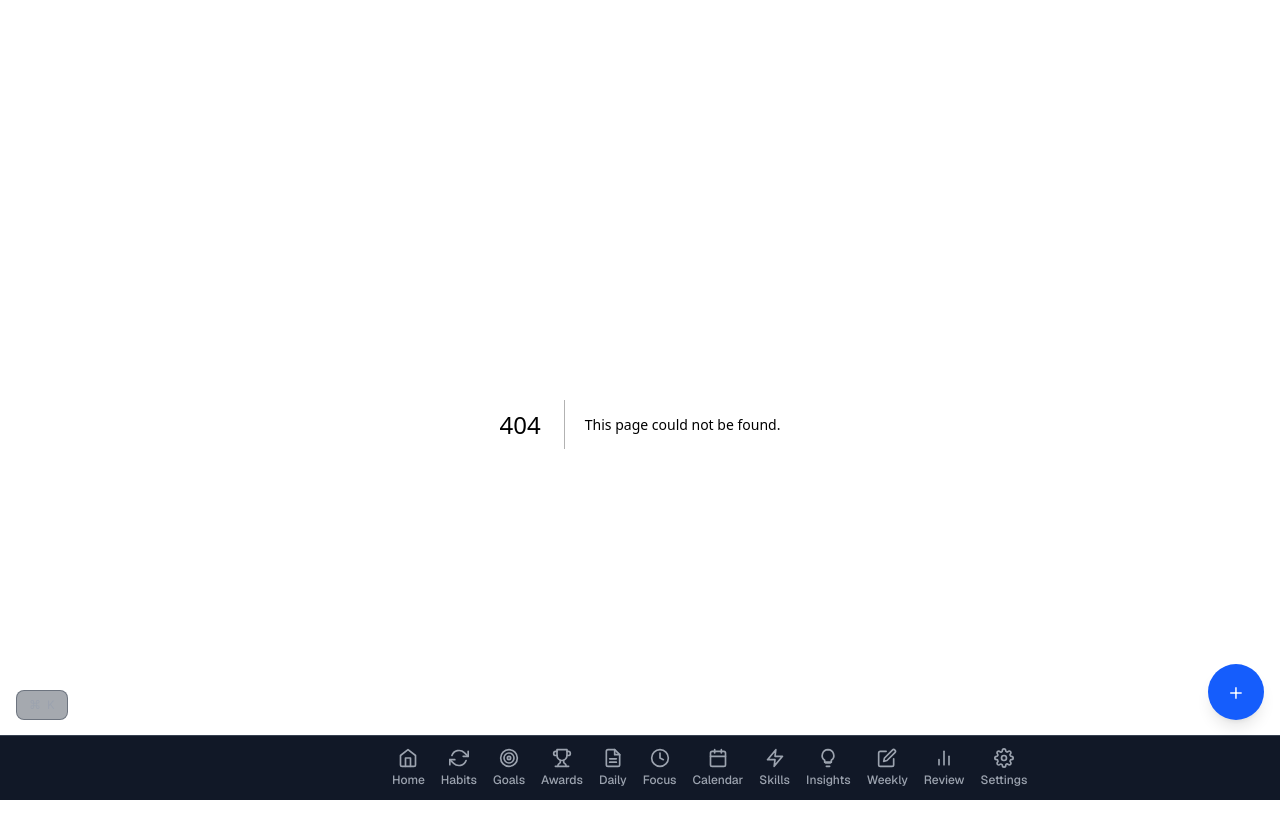
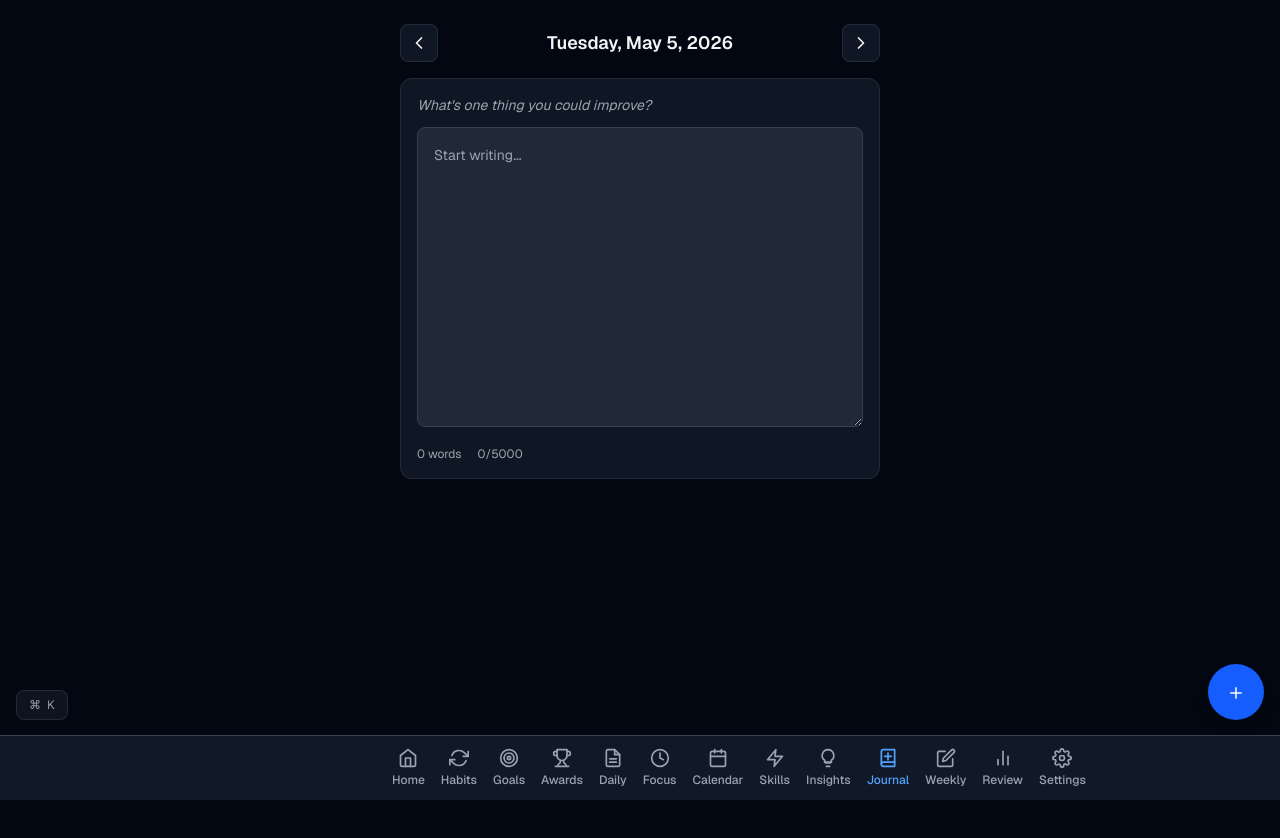
Before and after one commit to znding04/how-to-level-up, a Next.js app: page /journal in a window 1280 px wide. Before the commit this address had no page. Shown: the top 838 px of the page. After the commit the page ends 800 px from the top, so only its background shows below. Built offline with nearby package versions, Linux system fonts and the light colour scheme.

Commit message:
feat: add daily journal feature

```diff
--- a/src/app/insights/page.tsx
+++ b/src/app/insights/page.tsx
@@ -1,8 +1,9 @@
 'use client';
 
 import { useState } from 'react';
-import { loadData, loadProfileData, loadFocusSessions, loadAllDailyIntentions } from '@/lib/storage';
-import { AppData, Habit, Achievement, DailyIntention, FocusSession } from '@/lib/types';
+import Link from 'next/link';
+import { loadData, loadProfileData, loadFocusSessions, loadAllDailyIntentions, loadAllJournalEntries } from '@/lib/storage';
+import { AppData, Habit, Achievement, DailyIntention, FocusSession, JournalEntry } from '@/lib/types';
 
 function getWeekDates(weeksAgo: number): string[] {
   const now = new Date();
@@ -123,6 +124,11 @@ export default function InsightsPage() {
   const [allIntentions] = useState<Record<string, DailyIntention>>(() => {
     if (typeof window === 'undefined') return {};
     return loadAllDailyIntentions();
+  });
+
+  const [journalEntries] = useState<JournalEntry[]>(() => {
+    if (typeof window === 'undefined') return [];
+    return loadAllJournalEntries(fullData.activeProfileId);
   });
 
   const thisWeekDates = getWeekDates(0);
@@ -326,6 +332,25 @@ export default function InsightsPage() {
     }
     return streak;
   })();
+
+  // Journal insights
+  const journalEntriesThisWeek = journalEntries.filter((e) => thisWeekDates.includes(e.date));
+  const mostRecentJournalEntry = journalEntries.length > 0 ? journalEntries[0] : null;
+  const journalStreak = (() => {
+    let streak = 0;
+    const d = new Date();
+    for (let i = 0; i < 365; i++) {
+      const dateStr = d.toISOString().split('T')[0];
+      if (journalEntries.some((e) => e.date === dateStr)) {
+        streak++;
+      } else {
+        break;
+      }
+      d.setDate(d.getDate() - 1);
+    }
+    return streak;
+  })();
+  const hasTodayJournal = journalEntries.some((e) => e.date === todayStr);
 
   return (
     <div className="space-y-4">
@@ -612,6 +637,40 @@ export default function InsightsPage() {
         </div>
       )}
 
+      {/* Journal */}
+      <div className="bg-card border border-card-border rounded-xl p-4">
+        <h2 className="text-lg font-semibold mb-3">Journal</h2>
+        <div className="space-y-2">
+          <div className="flex items-center justify-between">
+            <span className="text-sm text-fg-secondary">Entries this week</span>
+            <span className="text-sm font-medium">{journalEntriesThisWeek.length}</span>
+          </div>
+          {journalStreak > 0 && (
+            <div className="flex items-center justify-between">
+              <span className="text-sm text-fg-secondary">Streak</span>
+              <span className="text-sm font-medium">{journalStreak} day{journalStreak !== 1 ? 's' : ''}</span>
+            </div>
+          )}
+          {mostRecentJournalEntry && (
+            <div className="mt-2 pt-2 border-t border-card-border">
+              <p className="text-xs text-fg-muted mb-1">Most recent</p>
+              <p className="text-sm text-foreground">
+                {mostRecentJournalEntry.content.length > 80
+                  ? mostRecentJournalEntry.content.slice(0, 80) + '...'
+                  : mostRecentJournalEntry.content}
+              </p>
+            </div>
+          )}
+          {!hasTodayJournal && (
+            <div className="mt-2 pt-2 border-t border-card-border">
+              <Link href="/journal" className="text-sm text-blue-400 hover:text-blue-300">
+                Write today&apos;s entry &rarr;
+              </Link>
+            </div>
+          )}
+        </div>
+      </div>
+
       {/* Mood & Energy Snapshots */}
       <div className="grid grid-cols-2 gap-3">
         <div className="bg-card border border-card-border rounded-xl p-4 text-center">
--- /dev/null
+++ b/src/app/journal/page.tsx
@@ -0,0 +1,169 @@
+'use client';
+
+import { useState, useRef, useCallback, useMemo } from 'react';
+import { loadData, loadJournalEntry, saveJournalEntry, generateId } from '@/lib/storage';
+import { JournalEntry } from '@/lib/types';
+
+const PROMPTS = [
+  'What did you learn today?',
+  'What are you grateful for?',
+  "What's one thing you could improve?",
+  'What made you smile today?',
+  'What challenged you today?',
+  "What's on your mind?",
+];
+
+function formatDate(dateStr: string): string {
+  const d = new Date(dateStr + 'T00:00:00');
+  return d.toLocaleDateString('en-US', {
+    weekday: 'long',
+    year: 'numeric',
+    month: 'long',
+    day: 'numeric',
+  });
+}
+
+function todayString(): string {
+  return new Date().toISOString().split('T')[0];
+}
+
+function JournalEditor({ date }: { date: string }) {
+  const initial = useMemo(() => {
+    if (typeof window === 'undefined') return { content: '', id: '', createdAt: '', profileId: '' };
+    const data = loadData();
+    const pid = data.activeProfileId;
+    const entry = loadJournalEntry(date, pid);
+    return {
+      content: entry?.content ?? '',
+      id: entry?.id ?? '',
+      createdAt: entry?.createdAt ?? '',
+      profileId: pid,
+    };
+  }, [date]);
+
+  const [content, setContent] = useState(initial.content);
+  const [saved, setSaved] = useState(false);
+  const entryIdRef = useRef(initial.id);
+  const createdAtRef = useRef(initial.createdAt);
+  const saveTimerRef = useRef<NodeJS.Timeout | null>(null);
+
+  const prompt = PROMPTS[Math.abs(date.split('-').reduce((a, b) => a + parseInt(b), 0)) % PROMPTS.length];
+
+  const doSave = useCallback((text: string) => {
+    if (!initial.profileId) return;
+    const now = new Date().toISOString();
+    const id = entryIdRef.current || generateId();
+    const created = createdAtRef.current || now;
+    const entry: JournalEntry = {
+      id,
+      profileId: initial.profileId,
+      date,
+      content: text.slice(0, 5000),
+      createdAt: created,
+      updatedAt: now,
+    };
+    saveJournalEntry(entry);
+    entryIdRef.current = entry.id;
+    createdAtRef.current = entry.createdAt;
+    setSaved(true);
+  }, [date, initial.profileId]);
+
+  const handleChange = (e: React.ChangeEvent<HTMLTextAreaElement>) => {
+    const text = e.target.value.slice(0, 5000);
+    setContent(text);
+    setSaved(false);
+
+    if (saveTimerRef.current) clearTimeout(saveTimerRef.current);
+    saveTimerRef.current = setTimeout(() => doSave(text), 1000);
+  };
+
+  const wordCount = content.trim() ? content.trim().split(/\s+/).length : 0;
+
+  return (
+    <div className="bg-card border border-card-border rounded-xl p-4">
+      <p className="text-sm italic text-fg-secondary mb-3">{prompt}</p>
+
+      <textarea
+        value={content}
+        onChange={handleChange}
+        placeholder="Start writing..."
+        className="w-full min-h-[300px] bg-input border border-input-border rounded-lg p-4 text-foreground placeholder:text-fg-secondary resize-y focus:outline-none focus:ring-2 focus:ring-blue-500 text-sm leading-relaxed"
+        maxLength={5000}
+      />
+
+      <div className="flex items-center justify-between mt-3 text-xs text-fg-secondary">
+        <div className="flex items-center gap-4">
+          <span>{wordCount} word{wordCount !== 1 ? 's' : ''}</span>
+          <span>{content.length}/5000</span>
+        </div>
+        <div>
+          {saved && (
+            <span className="text-green-400 font-medium">Saved</span>
+          )}
+        </div>
+      </div>
+    </div>
+  );
+}
+
+export default function JournalPage() {
+  const [currentDate, setCurrentDate] = useState(todayString);
+
+  const goToPrevDay = () => {
+    const d = new Date(currentDate + 'T00:00:00');
+    d.setDate(d.getDate() - 1);
+    setCurrentDate(d.toISOString().split('T')[0]);
+  };
+
+  const goToNextDay = () => {
+    const d = new Date(currentDate + 'T00:00:00');
+    d.setDate(d.getDate() + 1);
+    setCurrentDate(d.toISOString().split('T')[0]);
+  };
+
+  const goToToday = () => {
+    setCurrentDate(todayString());
+  };
+
+  return (
+    <div className="space-y-4">
+      {/* Date Navigator */}
+      <div className="flex items-center justify-between">
+        <button
+          onClick={goToPrevDay}
+          className="p-2 rounded-lg bg-card border border-card-border hover:bg-surface-hover transition-colors"
+          aria-label="Previous day"
+        >
+          <svg width={20} height={20} viewBox="0 0 24 24" fill="none" stroke="currentColor" strokeWidth={2} strokeLinecap="round" strokeLinejoin="round">
+            <polyline points="15 18 9 12 15 6" />
+          </svg>
+        </button>
+
+        <div className="text-center">
+          <h1 className="text-lg font-semibold">{formatDate(currentDate)}</h1>
+          {currentDate !== todayString() && (
+            <button
+              onClick={goToToday}
+              className="text-xs text-blue-400 hover:text-blue-300 mt-1"
+            >
+              Back to Today
+            </button>
+          )}
+        </div>
+
+        <button
+          onClick={goToNextDay}
+          className="p-2 rounded-lg bg-card border border-card-border hover:bg-surface-hover transition-colors"
+          aria-label="Next day"
+        >
+          <svg width={20} height={20} viewBox="0 0 24 24" fill="none" stroke="currentColor" strokeWidth={2} strokeLinecap="round" strokeLinejoin="round">
+            <polyline points="9 18 15 12 9 6" />
+          </svg>
+        </button>
+      </div>
+
+      {/* Journal Editor — keyed by date so it remounts on date change */}
+      <JournalEditor key={currentDate} date={currentDate} />
+    </div>
+  );
+}
--- a/src/components/CommandPalette.tsx
+++ b/src/components/CommandPalette.tsx
@@ -62,6 +62,7 @@ export default function CommandPalette() {
     { id: 'action-habit', label: 'Log Habit', icon: '✅', category: 'quick', action: () => openHabitLog() },
     { id: 'action-checkin', label: 'Quick Daily Check-in', icon: '📝', category: 'quick', action: () => openCheckin() },
     { id: 'action-skill', label: 'Add Skill Session', icon: '⚡', category: 'quick', action: () => openSkillSession() },
+    { id: 'action-journal', label: 'Write Journal Entry', icon: '📖', category: 'quick', action: () => openJournal() },
   ];
 
   const filteredCommands = query
@@ -148,6 +149,11 @@ export default function CommandPalette() {
     setSessionMinutes(30);
     setSkillSuccess(false);
     setShowSkillSession(true);
+    setOpen(false);
+  }
+
+  function openJournal() {
+    router.push('/journal');
     setOpen(false);
   }
 
--- a/src/components/TabNav.tsx
+++ b/src/components/TabNav.tsx
@@ -13,6 +13,7 @@ const tabs = [
   { href: '/calendar', label: 'Calendar' },
   { href: '/skills', label: 'Skills' },
   { href: '/insights', label: 'Insights' },
+  { href: '/journal', label: 'Journal' },
   { href: '/weekly', label: 'Weekly' },
   { href: '/review', label: 'Review' },
   { href: '/settings', label: 'Settings' },
@@ -39,6 +40,8 @@ function TabIcon({ href }: { href: string }) {
       return <svg xmlns="http://www.w3.org/2000/svg" {...props}><circle cx="12" cy="12" r="10" /><polyline points="12 6 12 12 16 14" /></svg>;
     case '/insights':
       return <svg xmlns="http://www.w3.org/2000/svg" {...props}><path d="M9 18h6" /><path d="M10 22h4" /><path d="M12 2a7 7 0 0 0-4 12.7V17h8v-2.3A7 7 0 0 0 12 2z" /></svg>;
+    case '/journal':
+      return <svg xmlns="http://www.w3.org/2000/svg" {...props}><path d="M4 19.5A2.5 2.5 0 0 1 6.5 17H20" /><path d="M6.5 2H20v20H6.5A2.5 2.5 0 0 1 4 19.5v-15A2.5 2.5 0 0 1 6.5 2z" /><line x1="12" y1="6" x2="12" y2="14" /><line x1="8" y1="10" x2="16" y2="10" /></svg>;
     case '/weekly':
       return <svg xmlns="http://www.w3.org/2000/svg" {...props}><path d="M11 4H4a2 2 0 0 0-2 2v14a2 2 0 0 0 2 2h14a2 2 0 0 0 2-2v-7" /><path d="M18.5 2.5a2.121 2.121 0 0 1 3 3L12 15l-4 1 1-4 9.5-9.5z" /></svg>;
     case '/review':
--- a/src/lib/storage.ts
+++ b/src/lib/storage.ts
@@ -1,4 +1,4 @@
-import { AppData, DailyIntention, FocusSession, NotificationSettings, Profile, WeeklyPlan } from './types';
+import { AppData, DailyIntention, FocusSession, JournalEntry, NotificationSettings, Profile, WeeklyPlan } from './types';
 
 const STORAGE_KEY = 'how-to-level-up';
 
@@ -19,6 +19,7 @@ const defaultData: AppData = {
   goals: [],
   dailyLogs: [],
   skills: [],
+  journalEntries: [],
 };
 
 // Migrate old-format data (no profiles) to new format
@@ -52,7 +53,8 @@ function migrateData(raw: Record<string, unknown>): AppData {
     goals,
     dailyLogs,
     skills,
-  } as AppData;
+    journalEntries: [],
+  } as unknown as AppData;
 }
 
 export function loadData(): AppData {
@@ -354,3 +356,33 @@ export function loadAllDailyIntentions(): Record<string, DailyIntention> {
   const profileId = data.activeProfileId;
   return data.dailyIntentions?.[profileId] ?? {};
 }
+
+// --- Journal Entries ---
+
+export function loadJournalEntry(date: string, profileId: string): JournalEntry | null {
+  const data = loadData();
+  const entries = data.journalEntries ?? [];
+  return entries.find((e) => e.date === date && e.profileId === profileId) ?? null;
+}
+
+export function saveJournalEntry(entry: JournalEntry): void {
+  const data = loadData();
+  if (!data.journalEntries) data.journalEntries = [];
+  const idx = data.journalEntries.findIndex(
+    (e) => e.date === entry.date && e.profileId === entry.profileId
+  );
+  if (idx >= 0) {
+    data.journalEntries[idx] = entry;
+  } else {
+    data.journalEntries.push(entry);
+  }
+  saveData(data);
+}
+
+export function loadAllJournalEntries(profileId: string): JournalEntry[] {
+  const data = loadData();
+  const entries = data.journalEntries ?? [];
+  return entries
+    .filter((e) => e.profileId === profileId)
+    .sort((a, b) => b.date.localeCompare(a.date));
+}
--- a/src/lib/types.ts
+++ b/src/lib/types.ts
@@ -146,6 +146,15 @@ export interface WeeklyPlan {
   updatedAt: string;
 }
 
+export interface JournalEntry {
+  id: string;
+  profileId: string;
+  date: string; // YYYY-MM-DD
+  content: string; // free-form text, max 5000 chars
+  createdAt: string;
+  updatedAt: string;
+}
+
 export interface AppData {
   profiles: Profile[];
   activeProfileId: string;
@@ -153,6 +162,7 @@ export interface AppData {
   goals: Goal[];
   dailyLogs: DailyLog[];
   skills: Skill[];
+  journalEntries: JournalEntry[];
   achievements?: Record<string, Achievement[]>; // profileId -> unlocked achievements
   onboardingCompleted?: Record<string, boolean>;
   habitNotes?: Record<string, Record<string, string>>; // habitId -> date -> note
```
